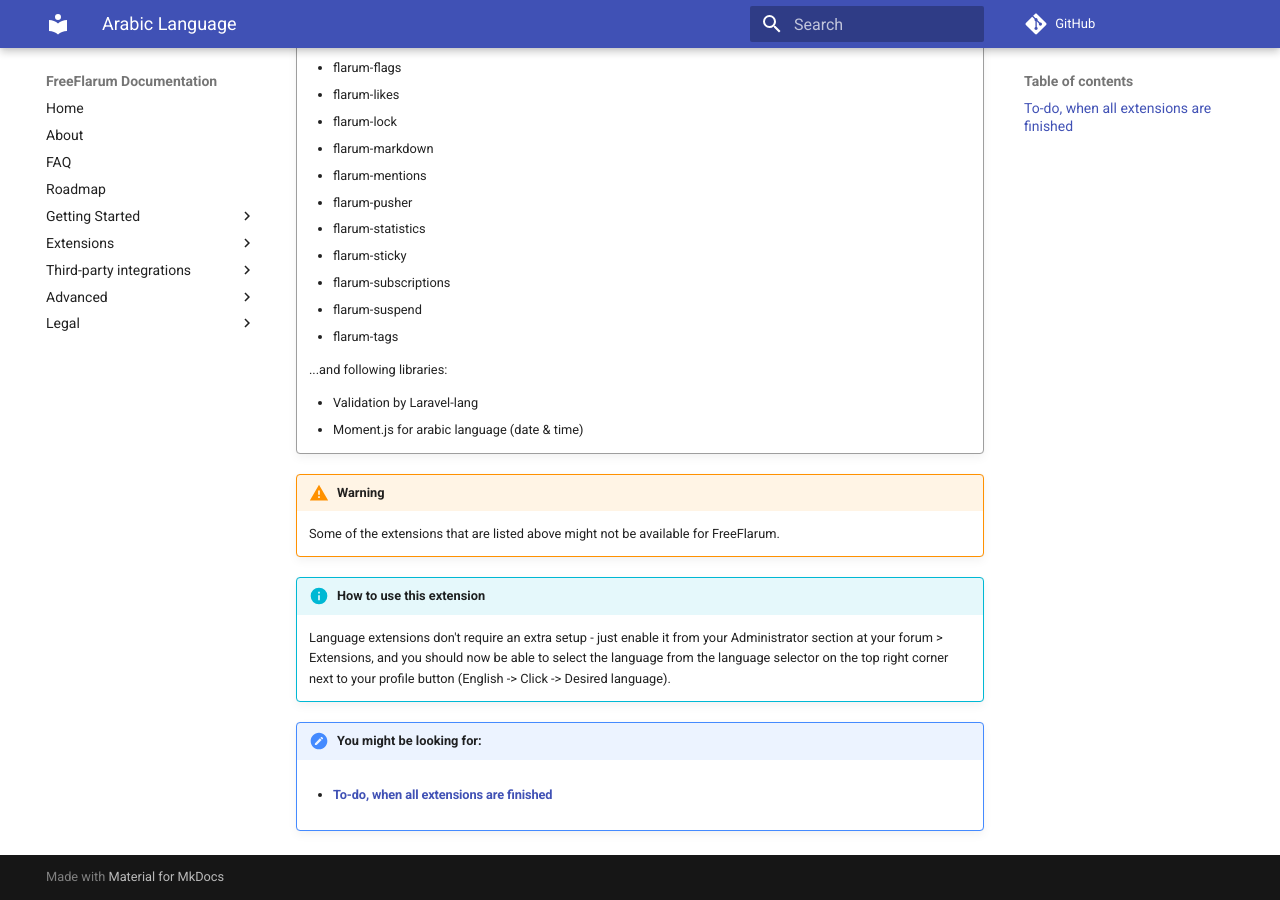
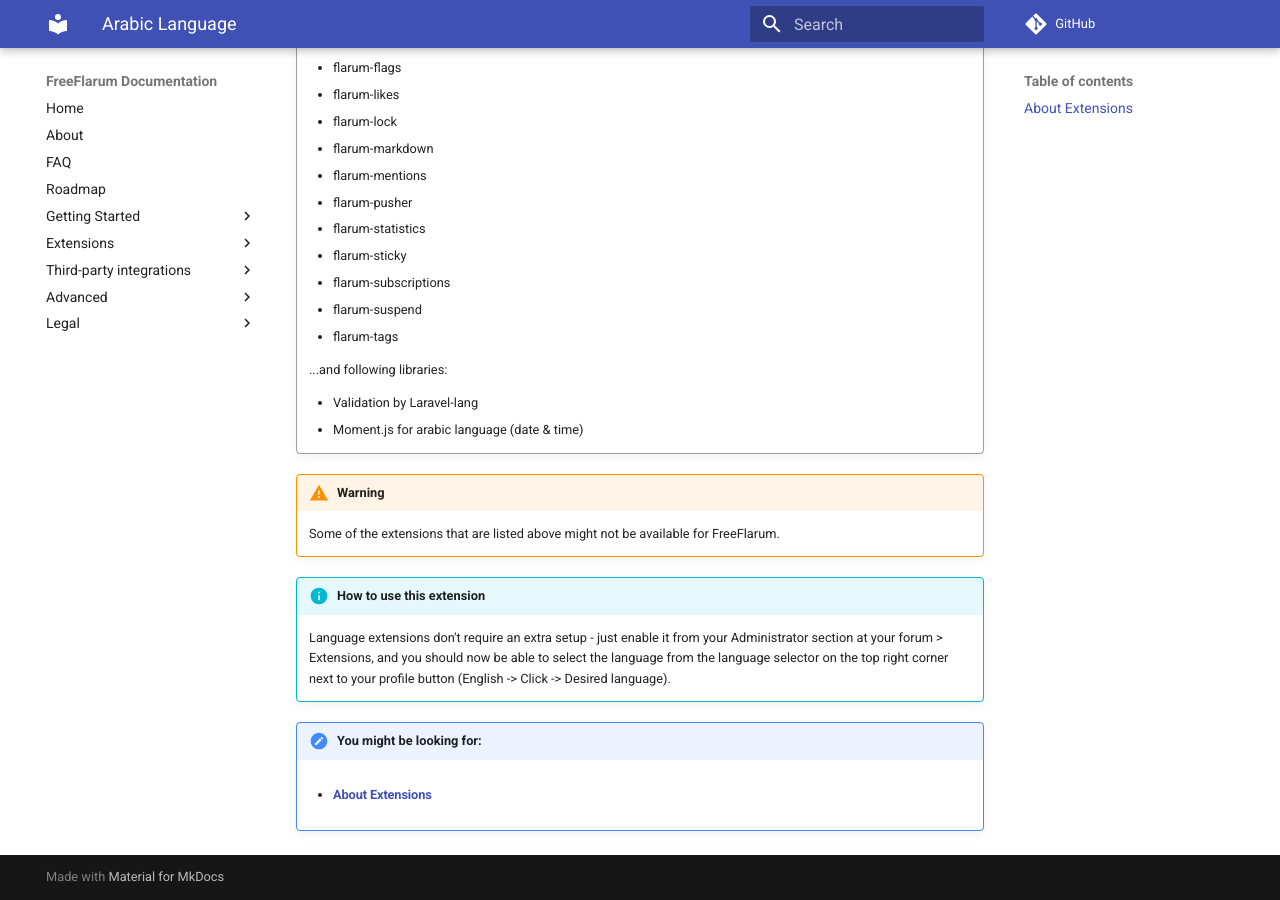
Before and after one commit to FreeFlarum/freeflarum.com, an MkDocs documentation site: the page built from docs/howto/extensions/Arabic-Language.md, in a window 1280 px wide and 900 px high, scrolled down 735 px. Built offline with MkDocs 1.6.1 and Material for MkDocs 9.7.7, drawn with Linux system fonts in a browser that asks for light colours; comment, search, counter and statistics services are not loaded.

Commit message:
Update Arabic-Language.md

```diff
--- a/docs/howto/extensions/Arabic-Language.md
+++ b/docs/howto/extensions/Arabic-Language.md
@@ -45,4 +45,4 @@
     on the top right corner next to your profile button (English -> Click -> Desired language).
 
 !!! note "You might be looking for:"
-    - #### **[To-do, when all extensions are finished](comming.soon)**
+    - #### [About Extensions](https://www.freeflarum.com/docs/howto/extensions/About-Extensions/)
```
